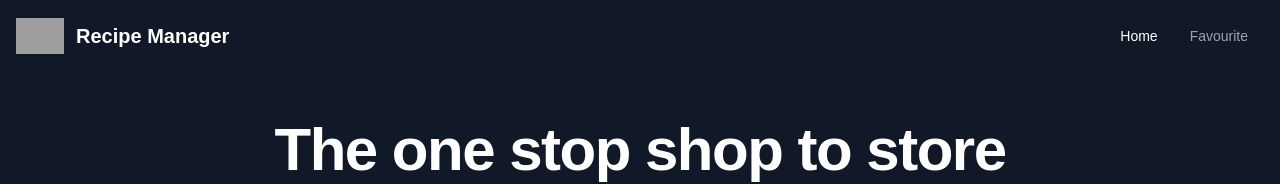
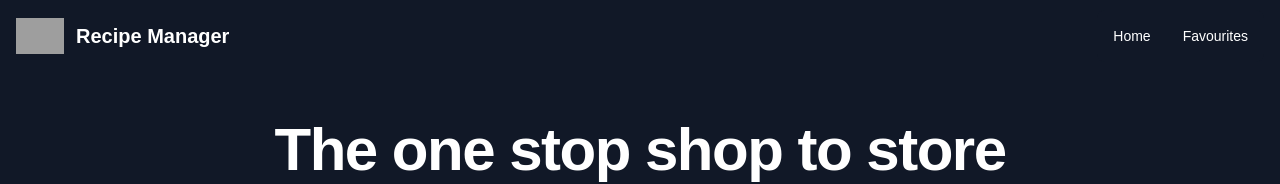
Before and after one commit to aldojack/Honours-Project, a Vue app in the folder vue/: page / in a window 1280 px wide. Shown: the top 184 px of the page. Built offline with nearby package versions, Linux system fonts and the light colour scheme; grey boxes are pictures that could not be loaded.

Commit message:
Nav bar now has router links to render page better

```diff
--- a/vue/src/components/Nav.vue
+++ b/vue/src/components/Nav.vue
@@ -20,18 +20,12 @@
             </button>
             <div class="hidden w-full md:block md:w-auto" id="navbar-default">
                 <ul
-                    class="flex flex-col p-4 mt-4 border border-gray-100 rounded-lg bg-gray-50 md:flex-row md:space-x-8 md:mt-0 md:text-sm md:font-medium md:border-0 md:bg-white dark:bg-gray-800 md:dark:bg-gray-900 dark:border-gray-700">
+                    class="flex flex-col p-4 mt-4 border text-black dark:text-white border-gray-100 rounded-lg bg-gray-50 md:flex-row md:space-x-8 md:mt-0 md:text-sm md:font-medium md:border-0 md:bg-white dark:bg-gray-800 md:dark:bg-gray-900 dark:border-gray-700">
                     <li>
-                        <a href="/"
-                            class="block py-2 pl-3 pr-4 text-white bg-blue-700 rounded md:bg-transparent md:text-blue-700 md:p-0 dark:text-white"
-                            aria-current="page">Home
-                        </a>
+                        <router-link to="/">Home</router-link>
                     </li>
                     <li>
-                        <a href="/favourites"
-                            class="block py-2 pl-3 pr-4 text-gray-700 rounded hover:bg-gray-100 md:hover:bg-transparent md:border-0 md:hover:text-blue-700 md:p-0 dark:text-gray-400 md:dark:hover:text-white dark:hover:bg-gray-700 dark:hover:text-white md:dark:hover:bg-transparent"
-                            aria-current="page">Favourite
-                        </a>
+                        <router-link to="/favourites">Favourites</router-link>
                     </li>
                 </ul>
             </div>
```
